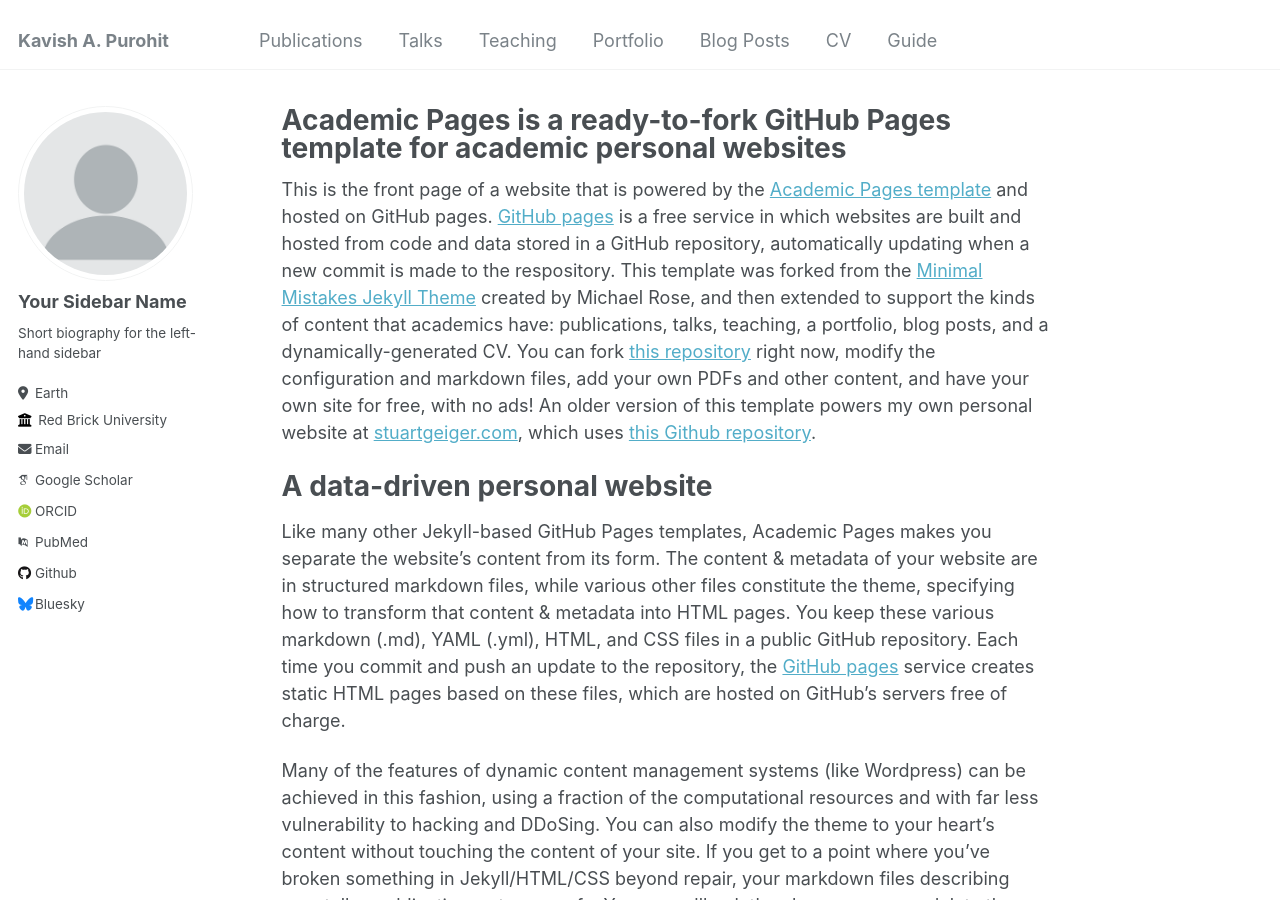
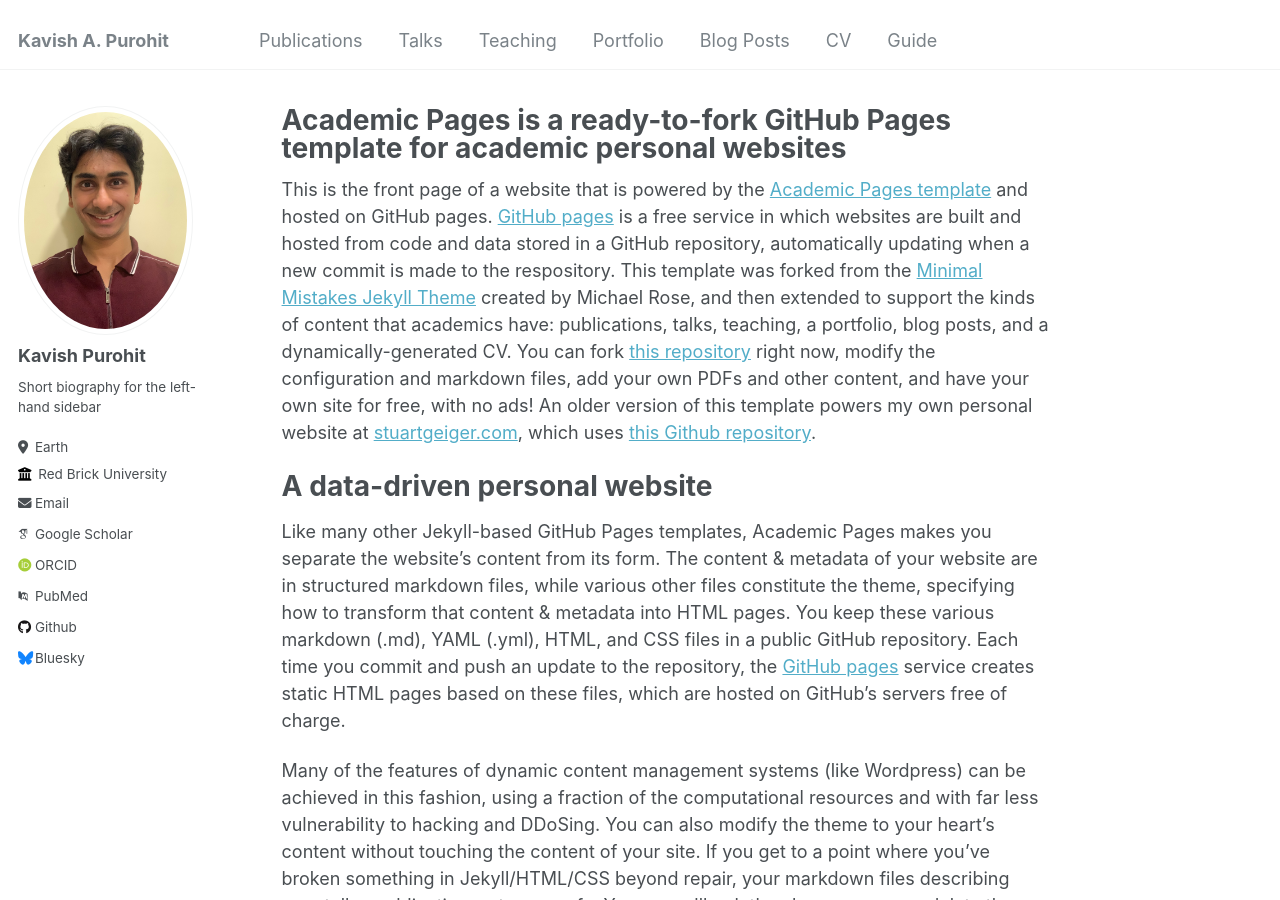
Before and after one commit to kapurohi/kapurohi.github.io, a Jekyll site: the page built from _pages/about.md, in a window 1280 px wide and 900 px high. Built offline with Jekyll 4.4.1, drawn with Linux system fonts in a browser that asks for light colours; some web fonts are replaced.

Commit message:
added picture

```diff
--- a/_config.yml
+++ b/_config.yml
@@ -22,7 +22,7 @@ repository               : "academicpages/academicpages.github.io"
 author:
   # Biographic information
   avatar           : "profile.png"
-  name             : "Your Sidebar Name"
+  name             : "Kavish Purohit"
   pronouns         : # example: "she/her"
   bio              : "Short biography for the left-hand sidebar"
   location         : "Earth"
```
Also changed, not shown: images/profile.png.
